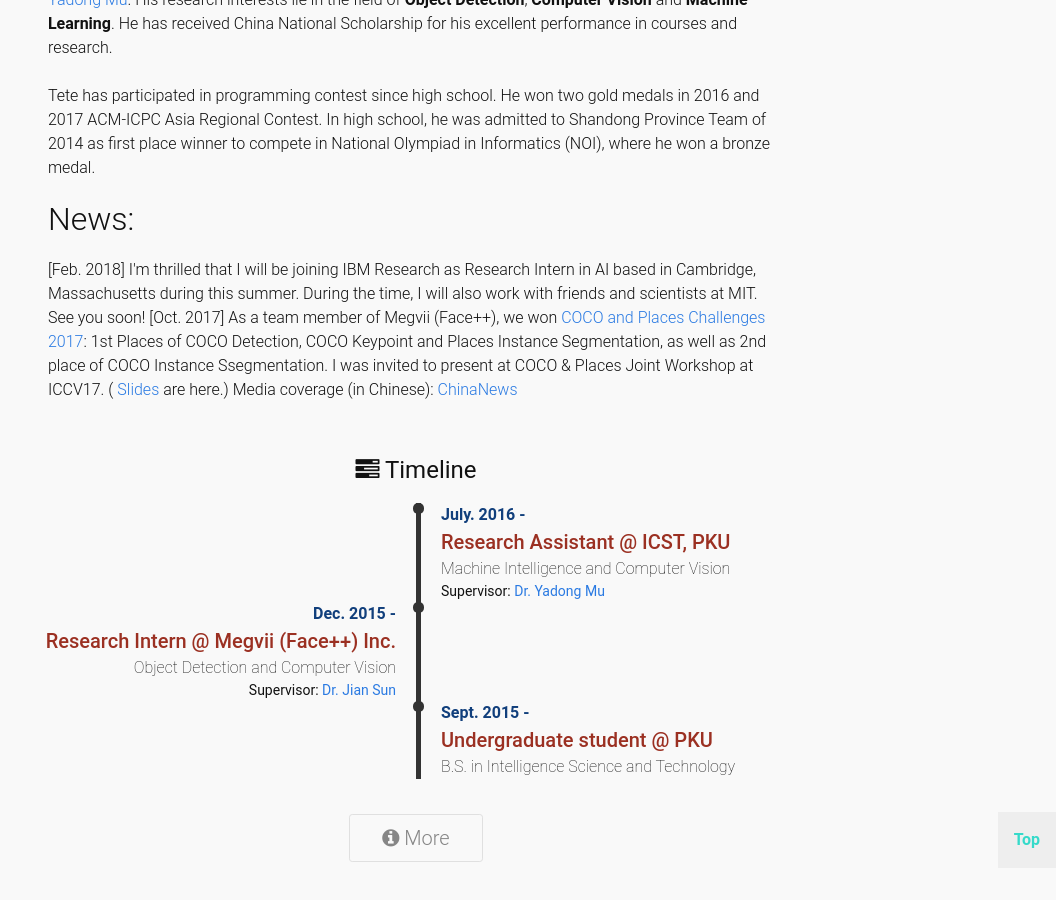
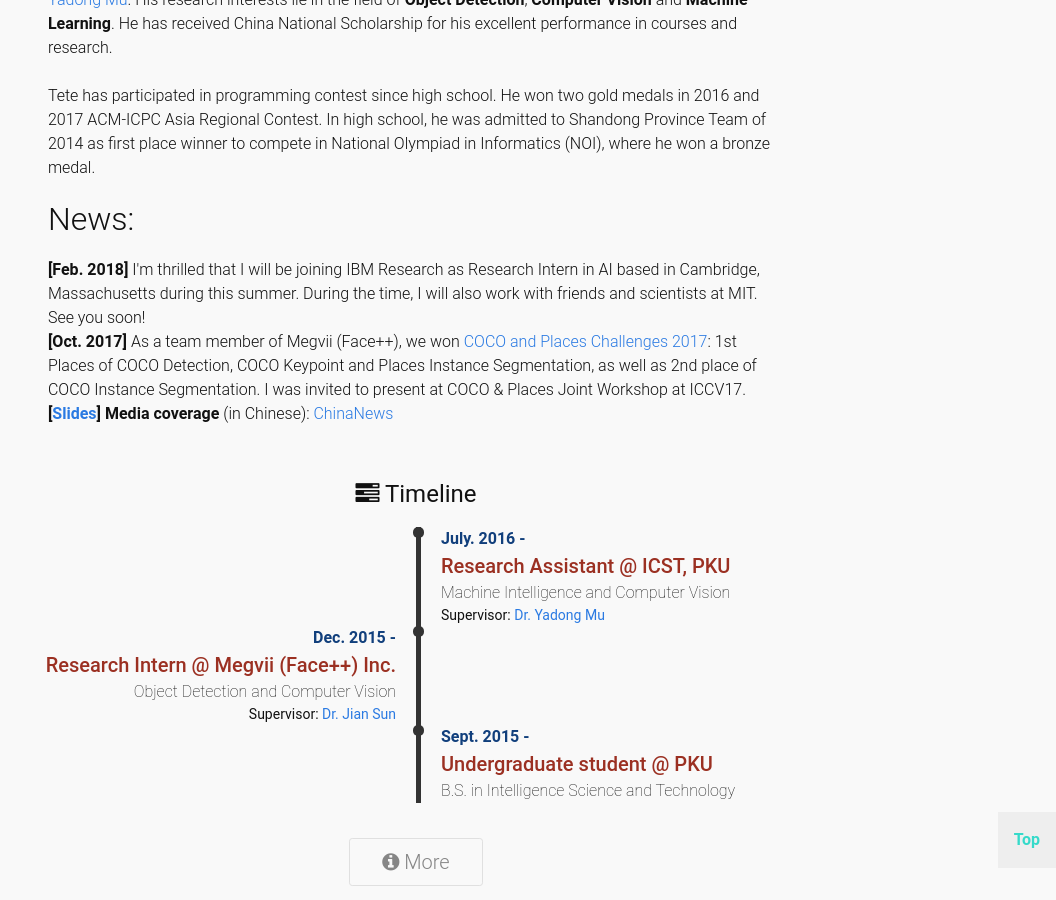
Before and after one commit to Tete-Xiao/Tete-Xiao.github.io, a Jekyll site: the page built from index.html, in a window 1280 px wide and 900 px high, scrolled down 604 px. Shown: the whole window, without its empty margins (224-1280 px from the left). Built offline with Jekyll 4.4.1, drawn with Linux system fonts in a browser that asks for light colours.

Commit message:
update bio

```diff
--- a/_data/bio.yml
+++ b/_data/bio.yml
@@ -8,10 +8,9 @@
   title:    ""
   content:  "<strong>Tete Xiao</strong> is an undergraduate student majoring in Intelligence Science at <strong>Peking University (PKU)</strong>, the premium university in China. He works as senior research intern at <strong>Megvii (Face++) Inc.</strong> (a leading Chinese AI start-up)
   mentored by <a href='https://scholar.google.com/citations?user=p3z4sVUAAAAJ&hl=zh-CN'>Mr. Yuning Jiang</a> and supervised by
-  <a href='http://www.jiansun.org/'>Dr. Jian Sun</a>. He is also a research assistant at Institute of Computer Science and Technology <strong>(ICST)</strong>, Peking University, supervised by <a href='http://www.muyadong.com/'>Dr. Yadong Mu</a>. His research interests lie in the field of <strong>Object Detection</strong>, <strong>Computer Vision</strong> and <strong>Machine Learning</strong>. He has received China National Scholarship for his excellent performance in courses and research. <br> <br> Tete has participated in programming contest since high school. He won two gold medals in 2016 and 2017 ACM-ICPC Asia Regional Contest. In high school, he was admitted to Shandong Province Team of 2014 as first place winner to compete in National Olympiad in Informatics (NOI), where he won a bronze medal.
-  <h1>News:</h1>
-  [Feb. 2018] I'm thrilled that I will be joining IBM Research as Research Intern in AI based in Cambridge, Massachusetts during this summer. During the time, I will also work with friends and scientists at MIT. See you soon!
-  [Oct. 2017] As a team member of Megvii (Face++), we won <a href='https://places-coco2017.github.io/'>COCO and Places Challenges 2017</a>: 1st Places of COCO Detection, COCO Keypoint and Places Instance Segmentation, as well as 2nd place of COCO Instance Ssegmentation. I was invited to present at COCO & Places Joint Workshop at ICCV17. (<a href='http://presentations.cocodataset.org/COCO17-Detect-Megvii.pdf'> Slides </a> are here.) Media coverage (in Chinese): <a href='http://finance.chinanews.com/it/2017/10-30/8363826.shtml'> ChinaNews </a>"
+  <a href='http://www.jiansun.org/'>Dr. Jian Sun</a>. He is also a research assistant at Institute of Computer Science and Technology <strong>(ICST)</strong>, Peking University, supervised by <a href='http://www.muyadong.com/'>Dr. Yadong Mu</a>. His research interests lie in the field of <strong>Object Detection</strong>, <strong>Computer Vision</strong> and <strong>Machine Learning</strong>. He has received China National Scholarship for his excellent performance in courses and research. <br> <br> Tete has participated in programming contest since high school. He won two gold medals in 2016 and 2017 ACM-ICPC Asia Regional Contest. In high school, he was admitted to Shandong Province Team of 2014 as first place winner to compete in National Olympiad in Informatics (NOI), where he won a bronze medal. <h1>News:</h1>
+  <strong>[Feb. 2018]</strong> I'm thrilled that I will be joining IBM Research as Research Intern in AI based in Cambridge, Massachusetts during this summer. During the time, I will also work with friends and scientists at MIT. See you soon! <br>
+  <strong>[Oct. 2017]</strong> As a team member of Megvii (Face++), we won <a href='https://places-coco2017.github.io/'>COCO and Places Challenges 2017</a>: 1st Places of COCO Detection, COCO Keypoint and Places Instance Segmentation, as well as 2nd place of COCO Instance Segmentation. I was invited to present at COCO & Places Joint Workshop at ICCV17. <br> <strong>[<a href='http://presentations.cocodataset.org/COCO17-Detect-Megvii.pdf'>Slides</a>]</strong> <strong>Media coverage </strong> (in Chinese): <a href='http://finance.chinanews.com/it/2017/10-30/8363826.shtml'> ChinaNews </a>"
 short:
   date:
   title:  "In Deep."
```
